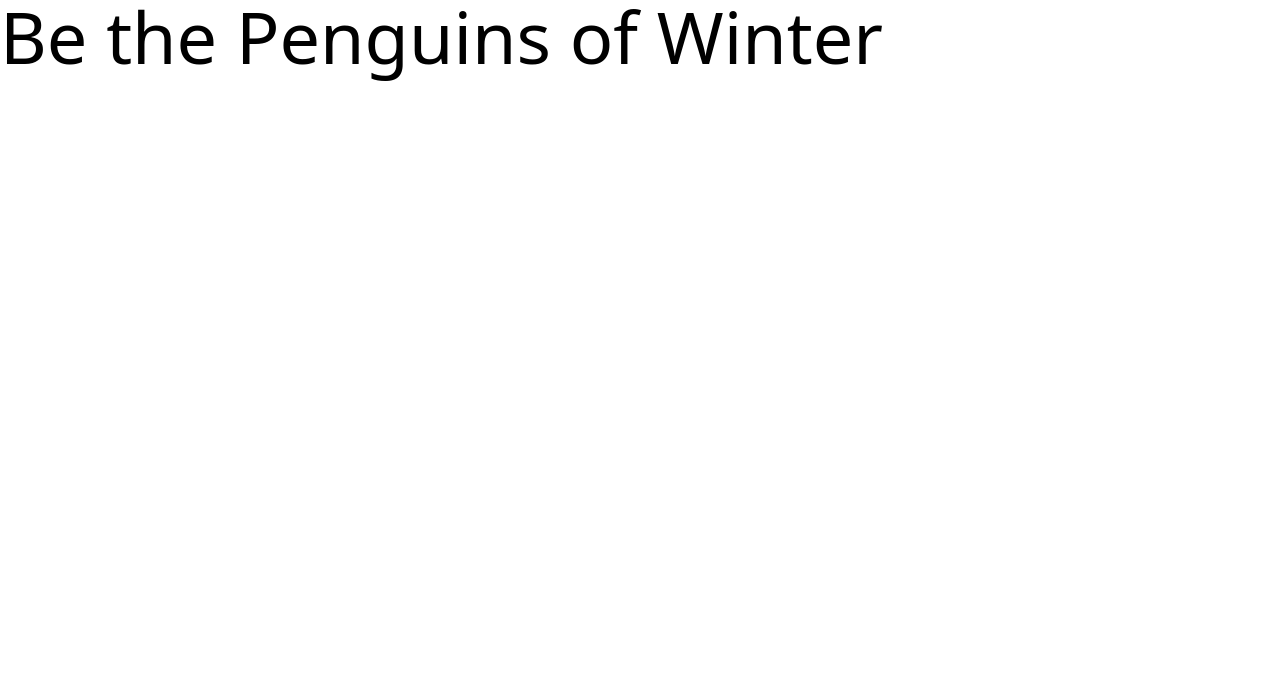
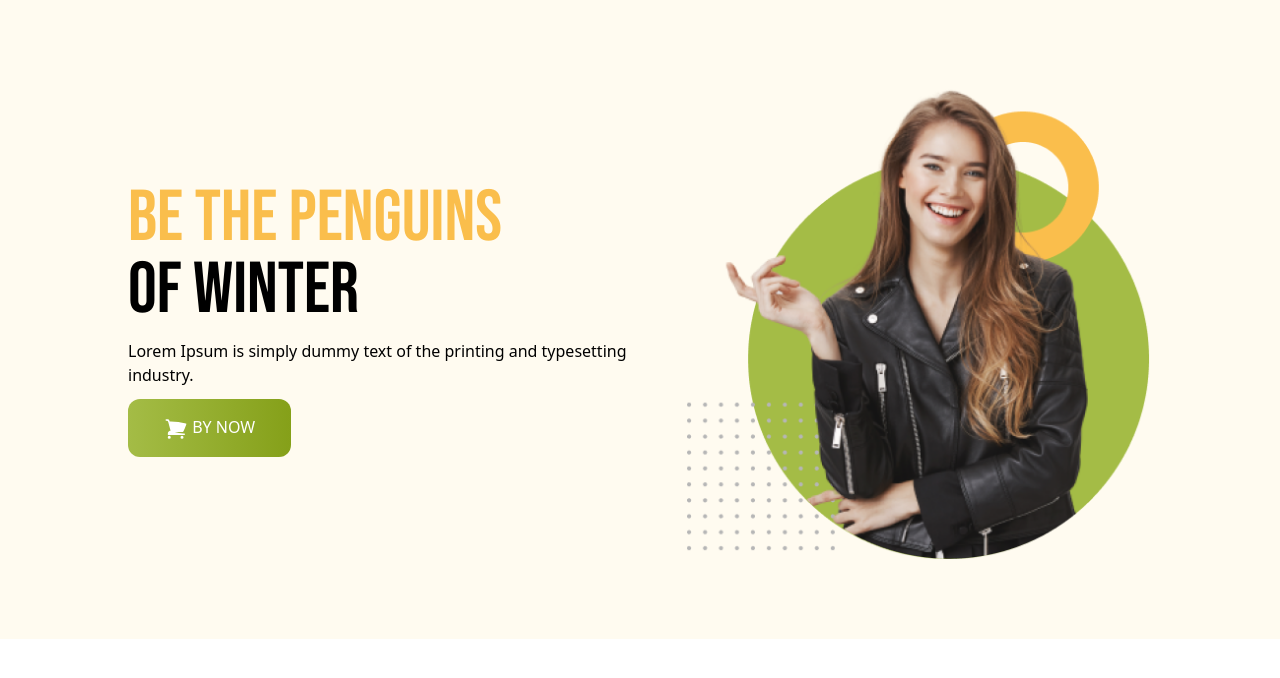
Before and after one commit to Md-Badhon-Sheikh/penguin-fashion-with-tailwind, a plain HTML site: page index.html in a window 1280 px wide. Drawn offline with nearby package versions, Linux system fonts and the light colour scheme.

```diff
--- a/index.html
+++ b/index.html
@@ -1,20 +1,48 @@
 <!DOCTYPE html>
 <html lang="en">
+
 <head>
     <meta charset="UTF-8">
     <meta name="viewport" content="width=device-width, initial-scale=1.0">
     <title>Penguin Fashion</title>
     <script src="https://cdn.tailwindcss.com"></script>
+    <link rel="preconnect" href="https://fonts.googleapis.com">
+    <link rel="preconnect" href="https://fonts.gstatic.com" crossorigin>
+    <link href="https://fonts.googleapis.com/css2?family=Bebas+Neue&display=swap" rel="stylesheet">
+    <style>
+        .font-bebas {
+            font-family: "Bebas Neue", sans-serif;
+            font-weight: 400;
+            font-style: normal;
+        }
+    </style>
 </head>
+
 <body>
-    <header>
-        <div>
-            <div class="text-7xl">
-                Be the Penguins
-                of Winter
+    <header class="bg-[#FFFBF0] py-20 px-4 md:px-32">
+        <!-- Nav section -->
+        <nav>
+
+        </nav>
+        <!-- Banner Section -->
+        <div class="flex flex-col md:flex-row justify-between items-center">
+            <div class="space-y-3">
+                <h1 class="text-7xl uppercase font-bebas"> <span class="text-[#FABE4C]">Be the Penguins</span> <br>
+                    of Winter</h1>
+                <p>Lorem Ipsum is simply dummy text of the printing
+                    and typesetting industry.</p>
+                <button
+                    class="py-4 px-9 bg-gradient-to-r from-[#A4BC46] to-[#85A019] uppercase rounded-xl text-base font-medium text-white">
+                    <svg xmlns="http://www.w3.org/2000/svg" fill="white" viewBox="0 0 24 24" stroke-width="1.5"
+                        stroke="currentColor" class="size-6 inline">
+                        <path stroke-linecap="round" stroke-linejoin="round"
+                            d="M2.25 3h1.386c.51 0 .955.343 1.087.835l.383 1.437M7.5 14.25a3 3 0 0 0-3 3h15.75m-12.75-3h11.218c1.121-2.3 2.1-4.684 2.924-7.138a60.114 60.114 0 0 0-16.536-1.84M7.5 14.25 5.106 5.272M6 20.25a.75.75 0 1 1-1.5 0 .75.75 0 0 1 1.5 0Zm12.75 0a.75.75 0 1 1-1.5 0 .75.75 0 0 1 1.5 0Z" />
+                    </svg>
+
+                    By Now</button>
             </div>
             <div>
-
+                <img src="images/model.png" alt="">
             </div>
         </div>
     </header>
@@ -25,4 +53,5 @@
 
     </footer>
 </body>
+
 </html>
```
